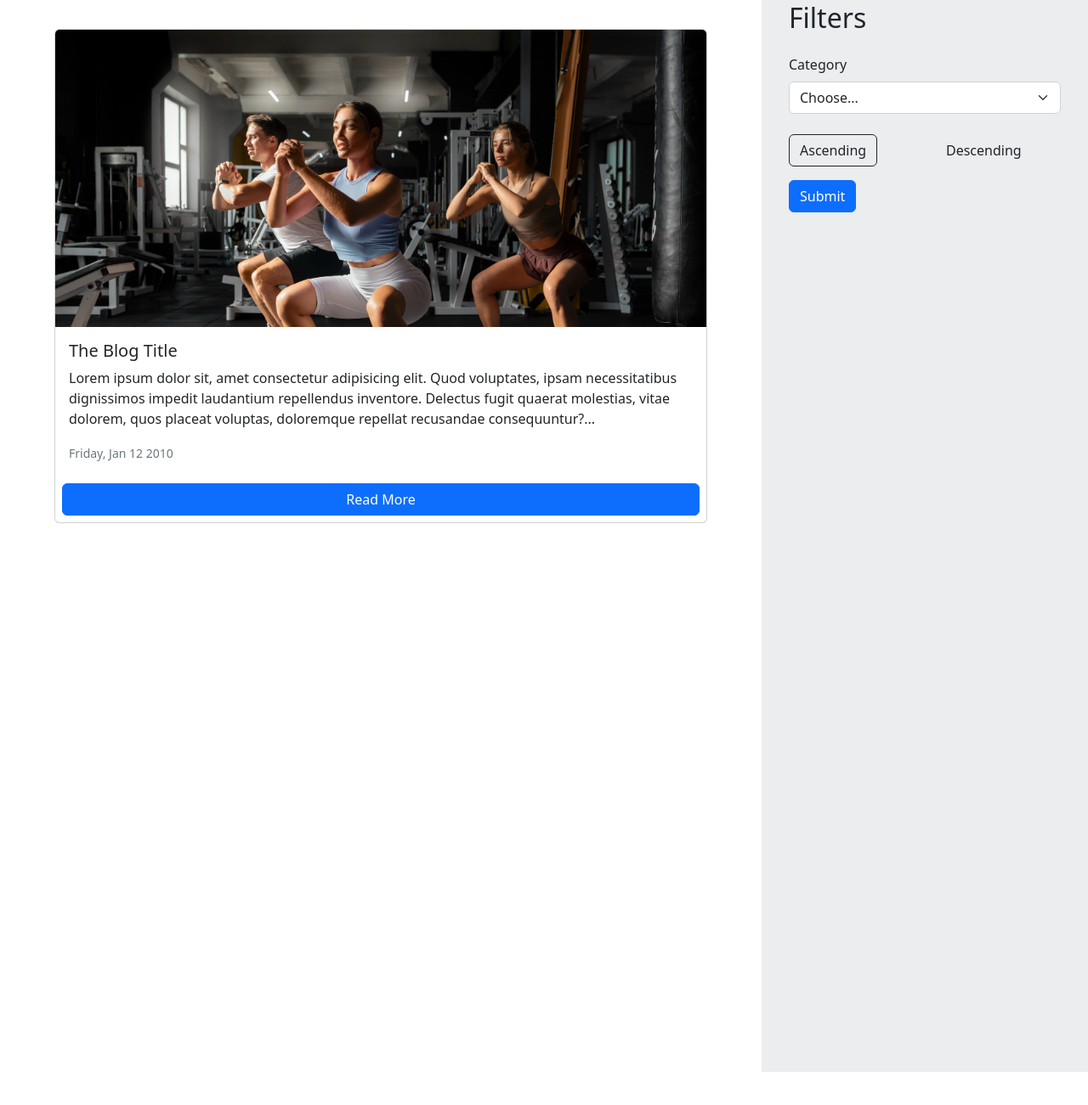
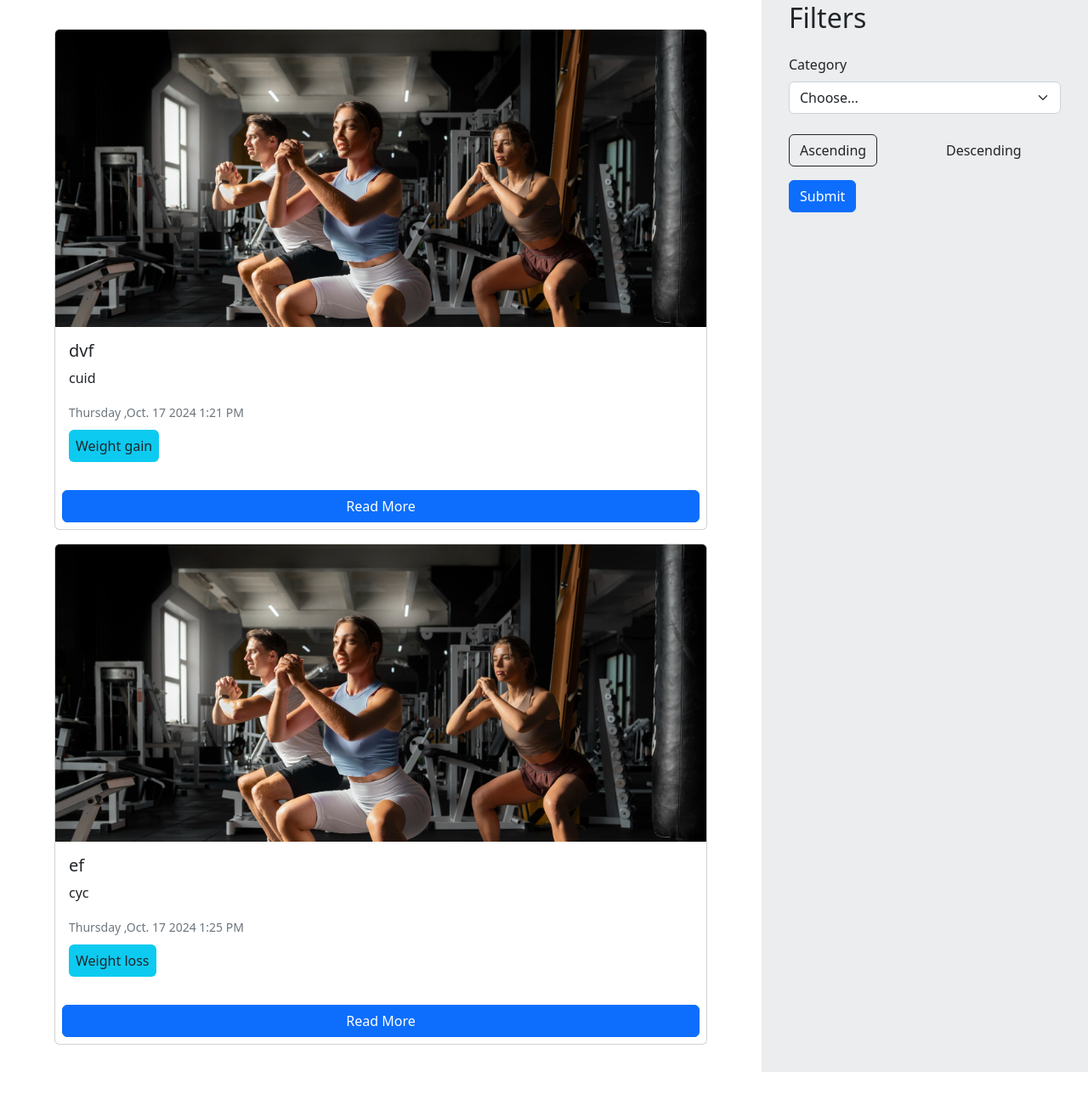
Before and after one commit to Piyush2k3sharma/Django-Maxfitness-, a Django app: page /blog/ in a window 1280 px wide. Shown: the part 86-1387 px from the top of the page at 85% size. Run offline with Django 5.2, Linux system fonts and the light colour scheme; data comes from the database, SQL or seed files in the repository.

Commit message:
Blogs displayed from models

```diff
--- a/MaxFitness/Blog/models.py
+++ b/MaxFitness/Blog/models.py
@@ -26,3 +26,6 @@ class Blog(models.Model):
     sub_heading4 = models.CharField(max_length=1000)
     content4 = models.CharField(max_length=10000)
     post_date = models.DateTimeField(auto_now=True)
+
+    def __str__(self):
+        return f"Blog id : {self.blog_id} , category : {self.category}"
--- a/MaxFitness/Blog/templates/Blog/add_blog.html
+++ b/MaxFitness/Blog/templates/Blog/add_blog.html
@@ -4,7 +4,7 @@
 <head>
     <meta charset="UTF-8">
     <meta name="viewport" content="width=device-width, initial-scale=1.0">
-    <title>Document</title>
+    <title>Add New Blog</title>
     <link href="https://cdn.jsdelivr.net/npm/bootstrap@5.3.3/dist/css/bootstrap.min.css" rel="stylesheet" integrity="sha384-QWTKZyjpPEjISv5WaRU9OFeRpok6YctnYmDr5pNlyT2bRjXh0JMhjY6hW+ALEwIH" crossorigin="anonymous">
 </head>
 <body>
--- a/MaxFitness/Blog/templates/Blog/blogs.html
+++ b/MaxFitness/Blog/templates/Blog/blogs.html
@@ -15,20 +15,22 @@
     {% include 'navbar.html' %}
     <main class="main-div">
         <div class="blog-list">
+            {% for item in blog_list %}
                 <div class="card mb-3">
                     <img height="350vw" src="{% static 'Blog/img/blog1.jpg' %}" class="card-img-top" alt="...">
                         <div class="card-body">
-                    <h5 class="card-title">The Blog Title</h5>
-                    <p class="card-text">Lorem ipsum dolor sit, amet consectetur adipisicing elit. Quod voluptates,
-                        ipsam necessitatibus dignissimos impedit laudantium repellendus inventore. Delectus fugit
-                        quaerat molestias, vitae dolorem, quos placeat voluptas, doloremque repellat recusandae
-                        consequuntur?...</p>
+                            <h5 class="card-title">{{item.title}}</h5>
+                            <p class="card-text">{{item.introduction|slice:":300"}}</p>
                             <p class="card-text"><small class="text-muted">
-                            Friday, Jan 12 2010
-                        </small></p>
+                                    <!-- Friday, Jan 12 2010 -->
+                                     {{item.post_date|date:"l ,N d Y g:i A"}}
+                                </small>
+                            <p><span class=" p-2 bg-info rounded">{{item.category}}</span></p>
+                            </p>
                         </div>
                     <a href="" class="btn btn-primary m-2">Read More</a>
                 </div>
+            {% endfor %}
         </div>
         <div class="filter-list">
             <h2>Filters</h2>
--- a/MaxFitness/Blog/urls.py
+++ b/MaxFitness/Blog/urls.py
@@ -8,4 +8,5 @@ app_name = 'Blog'
 urlpatterns = [
     path('', views.blog_home,name='blogapp'),
     path('add-new-blog/',views.add_blog,name='add_new_blog'),
+    path('blog-page',views.view_blog,name="view_blogs"),
 ]
--- a/MaxFitness/Blog/views.py
+++ b/MaxFitness/Blog/views.py
@@ -1,16 +1,18 @@
 from django.shortcuts import render,HttpResponse
 from . import models
+from .models import Blog
+import random
 
 # Create your views here.
 def blog_home(request):
-    return render(request, 'Blog/blogs.html')
+    blog_list = Blog.objects.all()
+    random.randint(1,6)
+    return render(request, 'Blog/blogs.html',{'blog_list' : blog_list})
 
 def add_blog(request):
     if request.POST:
 
-        msg = {
-
-        }
+        msg = {}
 
         title = request.POST.get('title')
         category = request.POST.get('category')
@@ -53,3 +55,6 @@ def add_blog(request):
 
 
     return render(request,'Blog/add_blog.html')
+
+def view_blog(request):
+    return render(request,'Blog/view_blogs.html')
```
Also changed, not shown: MaxFitness/Blog/templates/Blog/view_blogs.html (added, +11 -0 lines), MaxFitness/Blog/static/Blog/css/view_blogs.css (added). Lines whose indentation alone changed are shown as unchanged.
